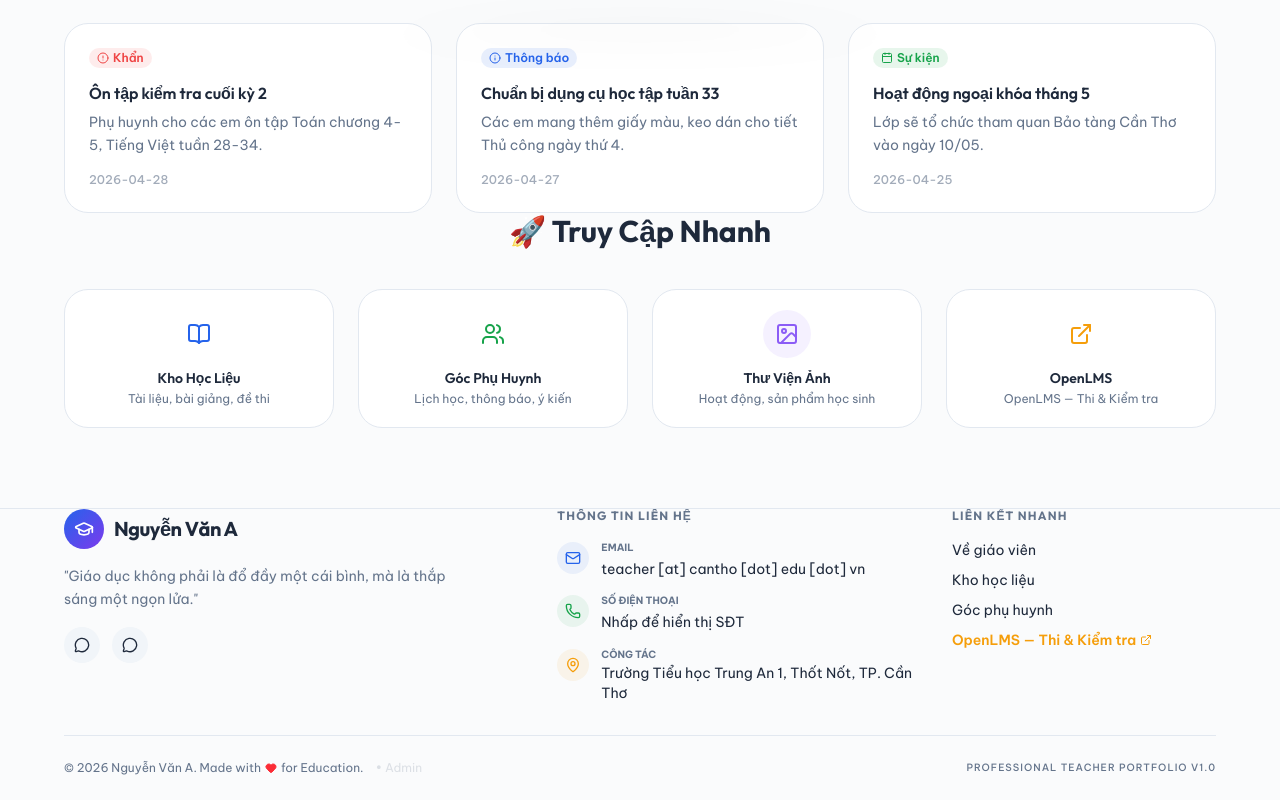
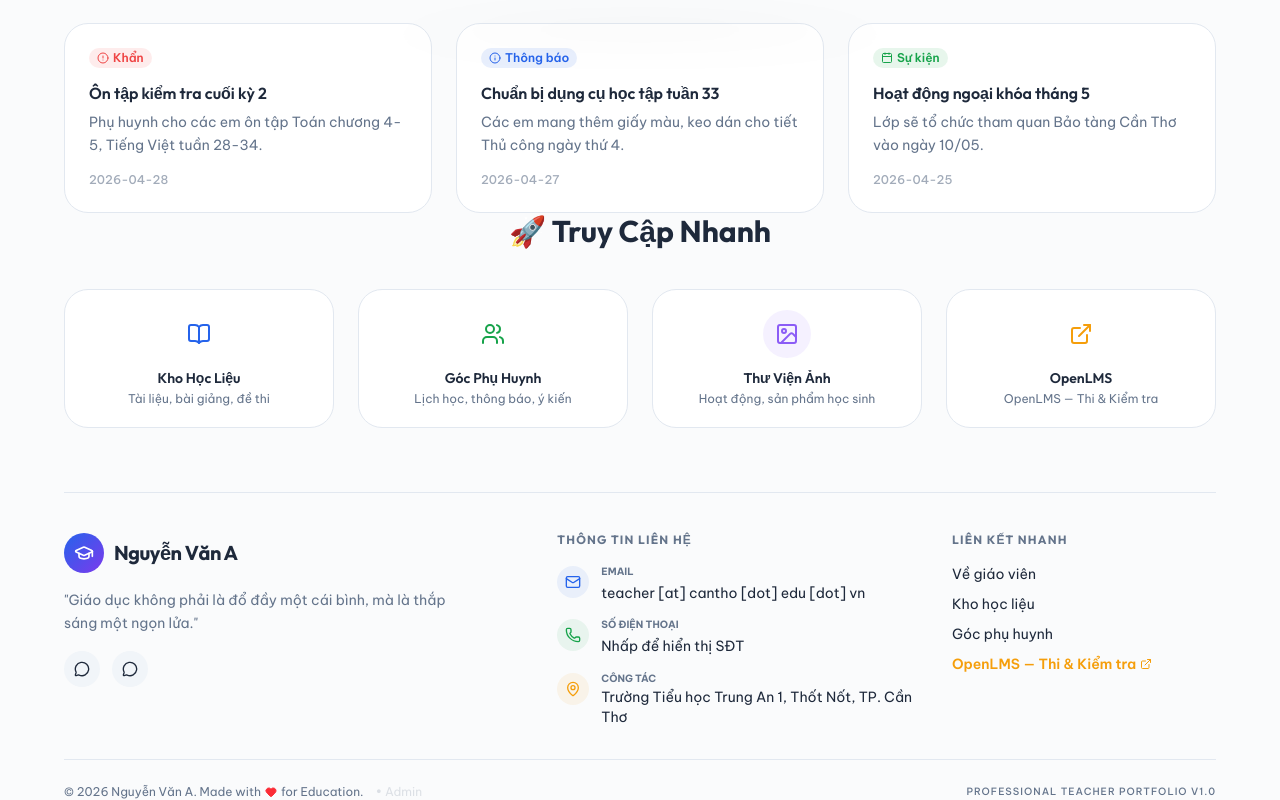
Before and after one commit to Chauphan708/thaychau, a React (Vite) app: page / in a window 1280 px wide. Shown: the part 1283-2083 px from the top of the page. Before the commit the page ends 2059 px from the top, so only its background shows below. Built offline with nearby package versions, Linux system fonts and the light colour scheme; no server answers; the database is empty.

Commit message:
fix: replace footer top border with explicit divider element to prevent header overlap

```diff
--- a/src/components/layout/Footer.tsx
+++ b/src/components/layout/Footer.tsx
@@ -14,11 +14,12 @@ export default function Footer() {
   const [phoneVisible, setPhoneVisible] = useState(false);
 
   return (
-    <footer className="relative mt-20 overflow-hidden border-t" style={{ borderColor: "var(--color-border)", background: "var(--color-bg)" }}>
-      {/* Subtle Background Glow */}
-      <div className="absolute top-0 left-1/2 -translate-x-1/2 w-full h-px bg-gradient-to-r from-transparent via-primary/20 to-transparent" />
+    <footer className="relative mt-16 overflow-hidden" style={{ background: "var(--color-bg)" }}>
 
-      <div className="container mx-auto max-w-7xl px-4 pt-14 pb-8">
+      <div className="container mx-auto max-w-7xl px-4 pb-8">
+        {/* Clean Top Divider Line */}
+        <div className="w-full h-px mb-10" style={{ background: "var(--color-border)" }} />
+
         <div className="grid grid-cols-1 md:grid-cols-12 gap-8 items-start">
 
           {/* Brand Column */}
```
